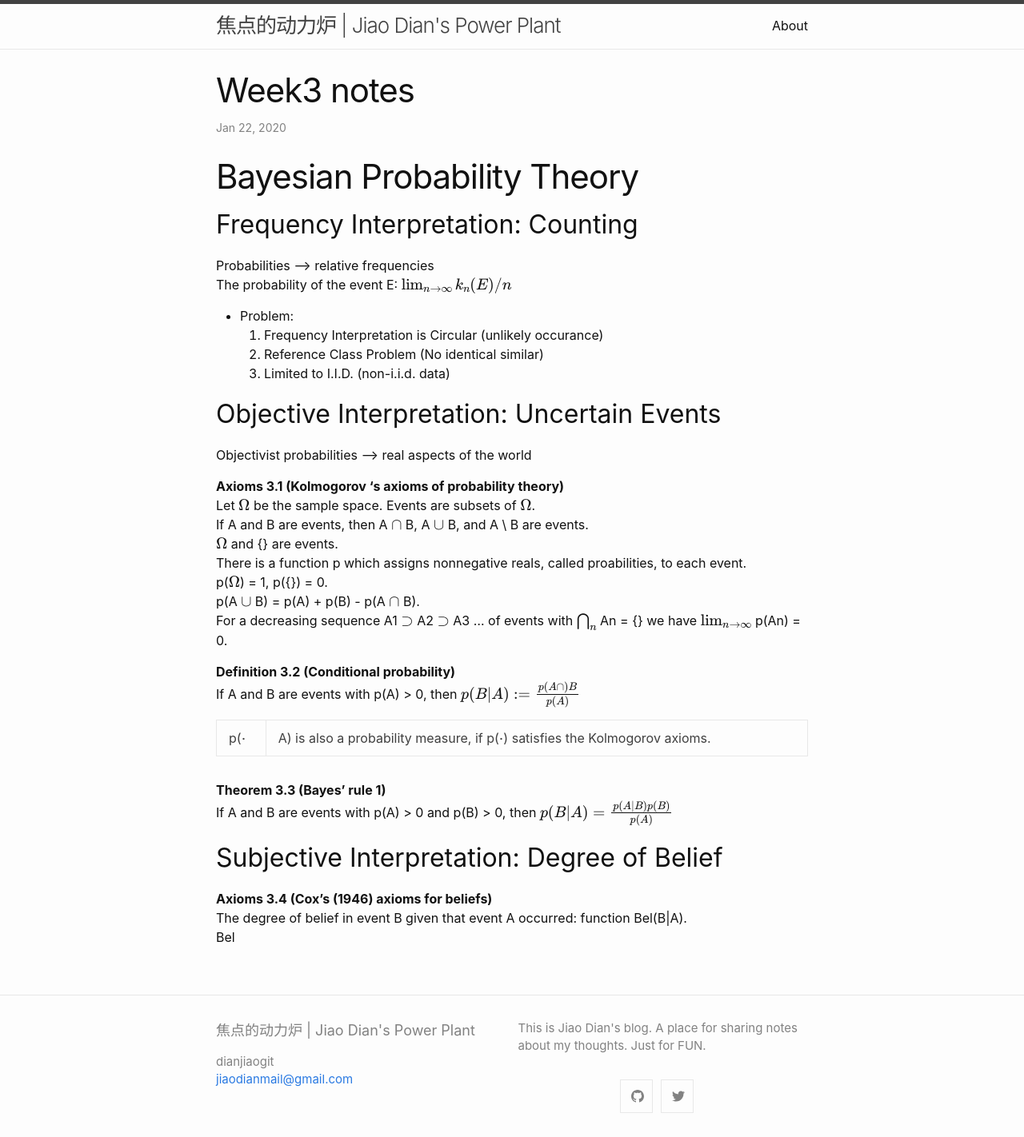
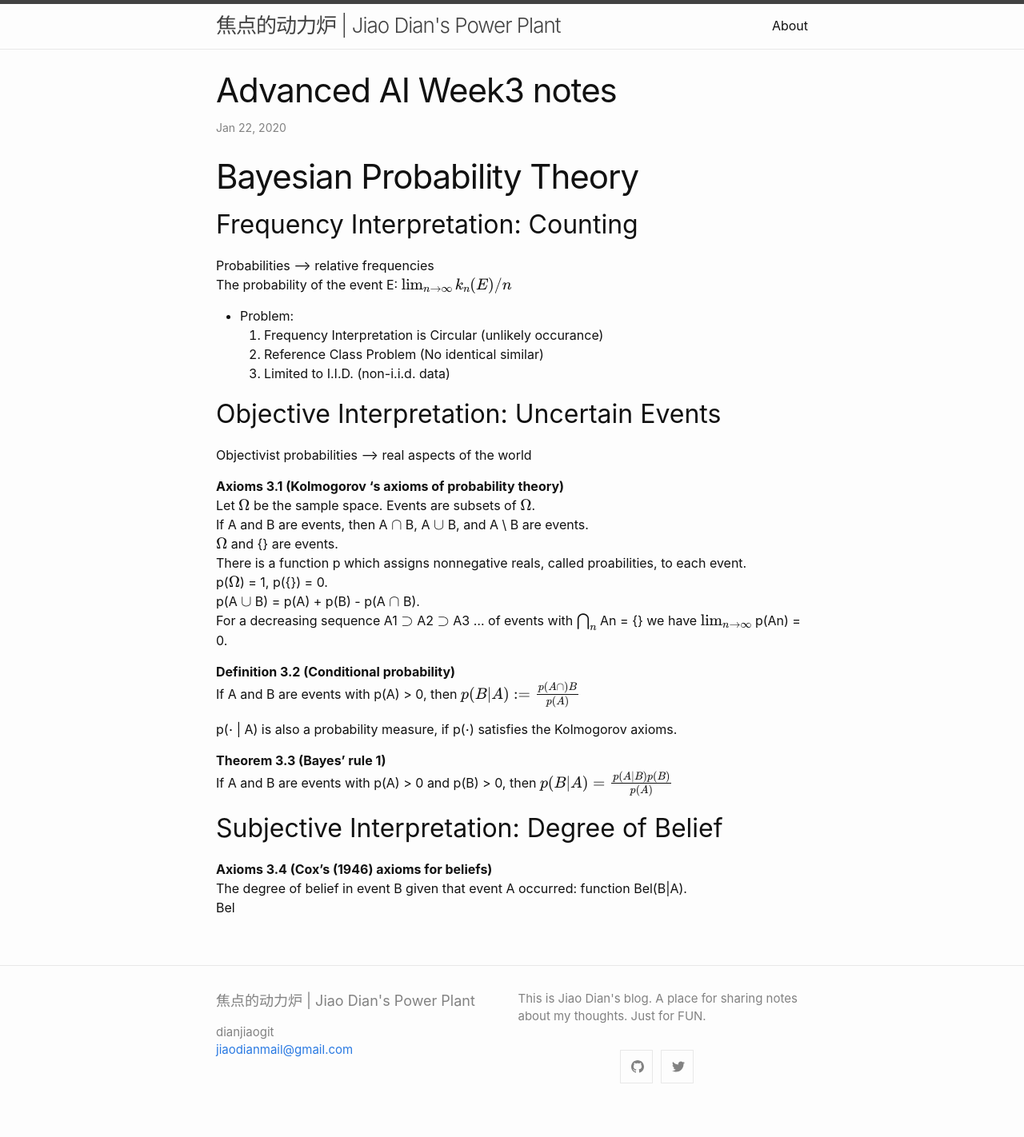
Before and after one commit to dianjiaogit/dianjiaogit.github.io, a Jekyll site: the page built from _posts/2020-01-22-week3 notes.md, in a window 1280 px wide. Shown: the whole page at 80% size. Built offline with Jekyll 4.4.1, drawn with Linux system fonts in a browser that asks for light colours; formulas are drawn with MathJax 3; after the commit the page ends 1385 px from its top, so only the background shows below that.

Commit message:
Advanced AI change title

```diff
--- a/_posts/2020-01-22-week3 notes.md
+++ b/_posts/2020-01-22-week3 notes.md
@@ -1,6 +1,6 @@
 ---
 layout: post
-title:  "Week3 notes"
+title:  "Advanced AI Week3 notes"
 date:   2020-01-22 22:13:01 +0800
 categories: AdvAI
 ---
@@ -31,7 +31,7 @@ For a decreasing sequence A1 $\supset$ A2 $\supset$ A3 ... of events with $\bigc
 **Definition 3.2 (Conditional probability)**
 If A and B are events with p(A) > 0, then $p (B | A) := \frac{p (A \cap) B}{p(A)}$
 
-p($\cdot$ | A) is also a probability measure, if p($\cdot$) satisfies the Kolmogorov axioms.
+p($\cdot$ \| A) is also a probability measure, if p($\cdot$) satisfies the Kolmogorov axioms.
 
 **Theorem 3.3 (Bayes' rule 1)**
 If A and B are events with p(A) > 0 and p(B) > 0, then $p(B | A) = \frac{p(A | B) p(B)}{p(A)}$
```
Also changed, not shown: _posts/2019-12-29-week1 notes.md (+1 -1 lines), _posts/2020-01-11-week2 notes.md (+1 -1 lines), Gemfile.lock.
